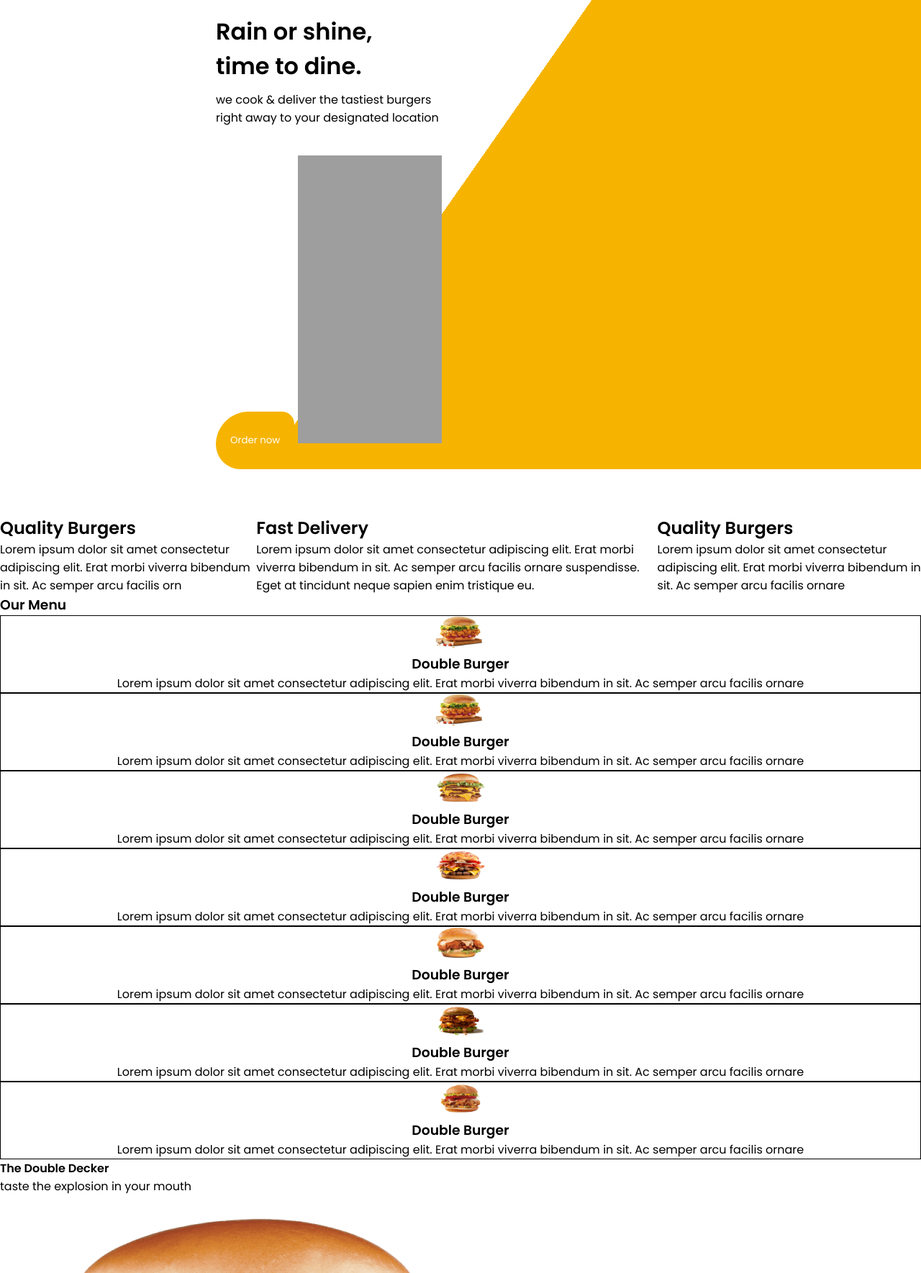
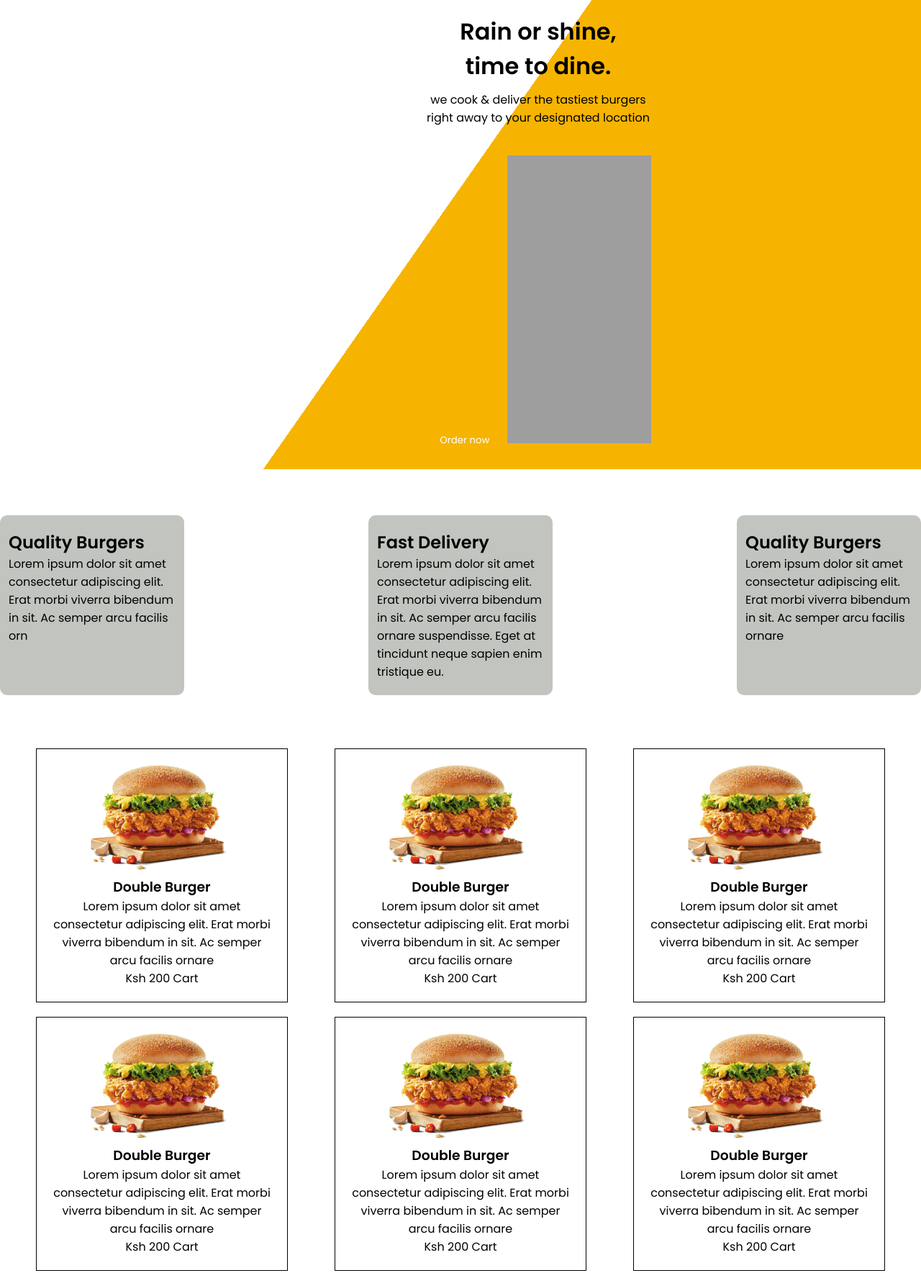
Before and after one commit to Kojwang/The-Burger-palace, a plain HTML site: page index.html in a window 1280 px wide. Shown: the part 131-1900 px from the top of the page at 72% size. Drawn offline with Linux system fonts and the light colour scheme; grey boxes are pictures that could not be loaded.

Commit message:
modified  the menus

```diff
--- a/index.css
+++ b/index.css
@@ -1,57 +1,59 @@
-*{
+* {
   margin: 0;
   padding: 0;
   font-family: poppins;
+  box-sizing: border-box;
 }
-.header{
-    background: linear-gradient(125deg, white 50%, #F6B400 50%);
+
+.header {
+  background: linear-gradient(125deg, white 50%, #f6b400 50%);
 }
-.header hr{
+.header hr {
   height: 15px;
-    background-color: #F6B400;
+  background-color: #f6b400;
   border: none;
   width: 40px;
   margin-left: 700px;
 }
 
-.logo{
+.logo {
   font-size: 3rem;
   font-weight: bolder;
   background: flex;
 }
-.logo span{
-    color: #F6B400;
+.logo span {
+  color: #f6b400;
 }
-nav{
+nav {
   display: flex;
   padding: 2% 6%;
   justify-content: space-between;
   align-items: center;
 }
-nav img{
+nav img {
   width: 100px;
 }
-.nav-links{
+.nav-links {
   flex: none;
   text-align: right;
 }
-    .nav-links{
+.nav-links {
   flex: 1;
-        text-align:right;
+  text-align: right;
 }
-.nav-links ul li{
+.nav-links ul li {
   list-style: none;
   display: inline-block;
   padding: 8px 12px;
   position: relative;
 }
-.nav-links ul li a{
+.nav-links ul li a {
   color: black;
   text-decoration: none;
   font-size: 20px;
   font-weight: bolder;
 }
-.nav-links ul li::after{
+.nav-links ul li::after {
   content: empty;
   width: 0%;
   height: 2px;
@@ -61,45 +63,44 @@ nav img{
   cursor: pointer;
   padding: 8rem;
 }
-.nav-links ul li:hover::after{
+.nav-links ul li:hover::after {
   width: 100%;
 }
-.text-box{
+.text-box {
   width: 70%;
   color: black;
-    position:none;
+  position: none;
   margin-left: 300px;
   top: 50%;
   left: 50%;
-    transform: translate(-60%, -40)
-    text-align center;
+  transform: translate(-60%, -40);
+  text-align: center;
 }
-.text-box h2{
+.text-box h2 {
   font-size: 42px;
 }
-.text-box p{
+.text-box p {
   margin: 10px 0 40px;
   font-size: 24x;
   color: black;
-
 }
-.ordeer{
+.ordeer {
   text-decoration: none;
-    background-color: #F6B400;
+  background-color: #f6b400;
   padding: 30px 20px;
   border: none;
   border-radius: 80px 30px 0 60px;
 }
-.ordeer a{
+.ordeer a {
   text-decoration: none;
   color: white;
 }
-.row{
+.row {
   margin-top: 5%;
   display: flex;
   justify-content: space-between;
 }
-.Fast-deli{
+.Fast-Del {
   flex-basis: 20%;
   background: rgb(194, 196, 192);
   border-radius: 10px;
@@ -107,9 +108,29 @@ nav img{
   padding: 20px 12px;
   box-sizing: border-box;
 }
-.menu{
+.menu {
   border: 1px solid;
   text-align: center;
+}
 
+/*  */
 
+.Our {
+  display: flex;
+  justify-content: space-between;
+  align-items: center;
+  flex-wrap: wrap;
+  row-gap: 20px;
+  column-gap: 20px;
+
+  padding: 10px 50px;
 }
+
+.menu {
+  width: 350px;
+  padding: 20px;
+}
+
+.menu__img {
+  height: 150px;
+}
--- a/index.html
+++ b/index.html
@@ -1,167 +1,174 @@
 <!DOCTYPE html>
 <html lang="en">
   <head>
-    <meta charset="UTF-8">
-    <meta http-equiv="X-UA-Compatible" content="IE=edge">
-    <meta name="viewport" content="width=device-width, initial-scale=1.0">
+    <meta charset="UTF-8" />
+    <meta http-equiv="X-UA-Compatible" content="IE=edge" />
+    <meta name="viewport" content="width=device-width, initial-scale=1.0" />
     <title>The Burger palace</title>
-    <link href="index.css" rel="stylesheet" type="text/css">
-    <link rel="preconnect" href="https://fonts.googleapis.com">
-<link rel="preconnect" href="https://fonts.gstatic.com" crossorigin>
-<link href="https://fonts.googleapis.com/css2?family=Poppins:ital,wght@0,300;0,400;0,600;1,300;1,400&display=swap" rel="stylesheet">
+    <link href="index.css" rel="stylesheet" type="text/css" />
+    <link rel="preconnect" href="https://fonts.googleapis.com" />
+    <link rel="preconnect" href="https://fonts.gstatic.com" crossorigin />
+    <link
+      href="https://fonts.googleapis.com/css2?family=Poppins:ital,wght@0,300;0,400;0,600;1,300;1,400&display=swap"
+      rel="stylesheet"
+    />
   </head>
 
   <body>
     <div class="header">
       <nav>
-          <img src="/images/logo.png" alt="png" width="70px" height="100px">
+        <img src="/images/logo.png" alt="png" width="70px" height="100px" />
         <h1 class="logo">Bur<span>ger</span></h1>
         <div class="nav-links">
           <ul>
             <li><a href="">Home</a></li>
             <li><a href="">Offers</a></li>
             <li><a href="">Contact</a></li>
-                  <li><a href="">About</a></li><hr>
+            <li><a href="">About</a></li>
+            <hr />
 
             <i class="fa fa-shopping-basket" aria-hidden="true"></i>
           </ul>
-
         </div>
       </nav>
       <div class="text-box">
-          <h1>Rain or shine, <br> time to dine.</h1>
-          <p>we cook & deliver the tastiest burgers <br> right away to your designated location</p>
+        <h1>
+          Rain or shine, <br />
+          time to dine.
+        </h1>
+        <p>
+          we cook & deliver the tastiest burgers <br />
+          right away to your designated location
+        </p>
         <button class="ordeer"><a href="">Order now</a></button>
-          <img src="/images/[CITYPNG 1.png" alt="ping1" width="200" height="400">
-
+        <img
+          src="/images/[CITYPNG 1.png"
+          alt="ping1"
+          width="200"
+          height="400"
+        />
       </div>
     </div>
 
     <div class="row">
       <div class="Fast-Del">
         <h2>Quality Burgers</h2>
-        <p>Lorem ipsum dolor sit amet consectetur adipiscing elit. Erat morbi viverra bibendum in sit. Ac semper arcu facilis orn</p>
-
+        <p>
+          Lorem ipsum dolor sit amet consectetur adipiscing elit. Erat morbi
+          viverra bibendum in sit. Ac semper arcu facilis orn
+        </p>
       </div>
       <div class="Fast-Del">
         <h2>Fast Delivery</h2>
-            <p>Lorem ipsum dolor sit amet consectetur adipiscing elit. Erat morbi viverra bibendum in sit. Ac semper arcu facilis ornare suspendisse. Eget at tincidunt neque sapien enim tristique eu.</p>
+        <p>
+          Lorem ipsum dolor sit amet consectetur adipiscing elit. Erat morbi
+          viverra bibendum in sit. Ac semper arcu facilis ornare suspendisse.
+          Eget at tincidunt neque sapien enim tristique eu.
+        </p>
       </div>
       <div class="Fast-Del">
         <h2>Quality Burgers</h2>
-        <p>Lorem ipsum dolor sit amet consectetur adipiscing elit. Erat morbi viverra bibendum in sit. Ac semper arcu facilis ornare</p>
-
+        <p>
+          Lorem ipsum dolor sit amet consectetur adipiscing elit. Erat morbi
+          viverra bibendum in sit. Ac semper arcu facilis ornare
+        </p>
+      </div>
     </div>
 
-</div>
-
-
     <div class="Our">
-    <div class="#">
+      <!-- <div class="#">
         <h3>Our Menu</h3>
 
+    </div> -->
+
+      <div class="menu">
+        <img src="/images/SeekPng 2.png" alt="png2" class="menu__img" />
+        <h3>Double Burger</h3>
+        <p>
+          Lorem ipsum dolor sit amet consectetur adipiscing elit. Erat morbi
+          viverra bibendum in sit. Ac semper arcu facilis ornare
+        </p>
+        <span class="menu__btm">
+          <span class="menu__price">Ksh 200</span>
+          <span class="menu__cart">Cart</span>
+        </span>
       </div>
 
       <div class="menu">
-    <img src="/images/SeekPng 2.png" alt="png2" width="70" height="45">
+        <img src="/images/SeekPng 2.png" alt="png2" class="menu__img" />
         <h3>Double Burger</h3>
-    <P>Lorem ipsum dolor sit amet consectetur adipiscing elit. Erat morbi viverra bibendum in sit. Ac semper arcu facilis ornare</P>
-
-        </div>
-        <div class="menu">
-     <img src="/images/SeekPng 2.png" alt="png2" width="70" height="45">
-    <h3>Double Burger</h3>
-    <P>Lorem ipsum dolor sit amet consectetur adipiscing elit. Erat morbi viverra bibendum in sit. Ac semper arcu facilis ornare</P>
-
+        <p>
+          Lorem ipsum dolor sit amet consectetur adipiscing elit. Erat morbi
+          viverra bibendum in sit. Ac semper arcu facilis ornare
+        </p>
+        <span class="menu__btm">
+          <span class="menu__price">Ksh 200</span>
+          <span class="menu__cart">Cart</span>
+        </span>
       </div>
 
       <div class="menu">
-            <img src="/images/SeekPng 1.png" alt="png1" width="70" height="45">
+        <img src="/images/SeekPng 2.png" alt="png2" class="menu__img" />
         <h3>Double Burger</h3>
-            <p>Lorem ipsum dolor sit amet consectetur adipiscing elit. Erat morbi viverra bibendum in sit. Ac semper arcu facilis ornare</p>
-
+        <p>
+          Lorem ipsum dolor sit amet consectetur adipiscing elit. Erat morbi
+          viverra bibendum in sit. Ac semper arcu facilis ornare
+        </p>
+        <span class="menu__btm">
+          <span class="menu__price">Ksh 200</span>
+          <span class="menu__cart">Cart</span>
+        </span>
       </div>
 
       <div class="menu">
-     <img src="/images/SeekPng 3.png" alt="pngg 3" width="70" height="45">
+        <img src="/images/SeekPng 2.png" alt="png2" class="menu__img" />
         <h3>Double Burger</h3>
-    <p>Lorem ipsum dolor sit amet consectetur adipiscing elit. Erat morbi viverra bibendum in sit. Ac semper arcu facilis ornare</p>
-
+        <p>
+          Lorem ipsum dolor sit amet consectetur adipiscing elit. Erat morbi
+          viverra bibendum in sit. Ac semper arcu facilis ornare
+        </p>
+        <span class="menu__btm">
+          <span class="menu__price">Ksh 200</span>
+          <span class="menu__cart">Cart</span>
+        </span>
       </div>
 
       <div class="menu">
-            <img src="/images/SeekPng 4.png" alt="png 4" width="70" height="45">
+        <img src="/images/SeekPng 2.png" alt="png2" class="menu__img" />
         <h3>Double Burger</h3>
-            <p>Lorem ipsum dolor sit amet consectetur adipiscing elit. Erat morbi viverra bibendum in sit. Ac semper arcu facilis ornare</p>
+        <p>
+          Lorem ipsum dolor sit amet consectetur adipiscing elit. Erat morbi
+          viverra bibendum in sit. Ac semper arcu facilis ornare
+        </p>
+        <span class="menu__btm">
+          <span class="menu__price">Ksh 200</span>
+          <span class="menu__cart">Cart</span>
+        </span>
       </div>
 
       <div class="menu">
-     <img src="/images/SeekPng 5.png" alt="png 5" width="70" height="45">
+        <img src="/images/SeekPng 2.png" alt="png2" class="menu__img" />
         <h3>Double Burger</h3>
-    <p>Lorem ipsum dolor sit amet consectetur adipiscing elit. Erat morbi viverra bibendum in sit. Ac semper arcu facilis ornare</p>
-
+        <p>
+          Lorem ipsum dolor sit amet consectetur adipiscing elit. Erat morbi
+          viverra bibendum in sit. Ac semper arcu facilis ornare
+        </p>
+        <span class="menu__btm">
+          <span class="menu__price">Ksh 200</span>
+          <span class="menu__cart">Cart</span>
+        </span>
       </div>
-
-    <div class="menu">
-        <img src="/images/SeekPng 6.png" alt="png 6" width="70" height="45">
-        <h3>Double Burger</h3>
-        <p>Lorem ipsum dolor sit amet consectetur adipiscing elit. Erat morbi viverra bibendum in sit. Ac semper arcu facilis ornare</p>
-
-    </div>
-
-
-
-
-
     </div>
 
     <div class="D-decker">
-    <h4> The Double Decker</h4>
+      <h4>The Double Decker</h4>
       <p>taste the explosion in your mouth</p>
-    <img src="/images/SeekPng 1.png" alt="1">
-    <img src="/images/SeekPng 2.png" alt="2">
-
+      <img src="/images/SeekPng 1.png" alt="1" />
+      <img src="/images/SeekPng 2.png" alt="2" />
     </div>
 
-
-
-
-
-
-
-
-
-
-
-
-
-
-
-
-
-
-
-
-
-
-
-
-
-
-
-
-
-
-
-
-
-
-
-
-
-
     <div class="footer">
-    <img src="/images/logo.png" alt="footer" width="70px" height="100px">
+      <img src="/images/logo.png" alt="footer" width="70px" height="100px" />
       <h1 class="logo">Bur<span>ger</span></h1>
       <div class="footer-links">
         <ul>
@@ -170,9 +177,7 @@
           <li>About</li>
           <li>Contact</li>
         </ul>
-
       </div>
     </div>
-
   </body>
 </html>
```
Lines whose indentation alone changed are shown as unchanged.
